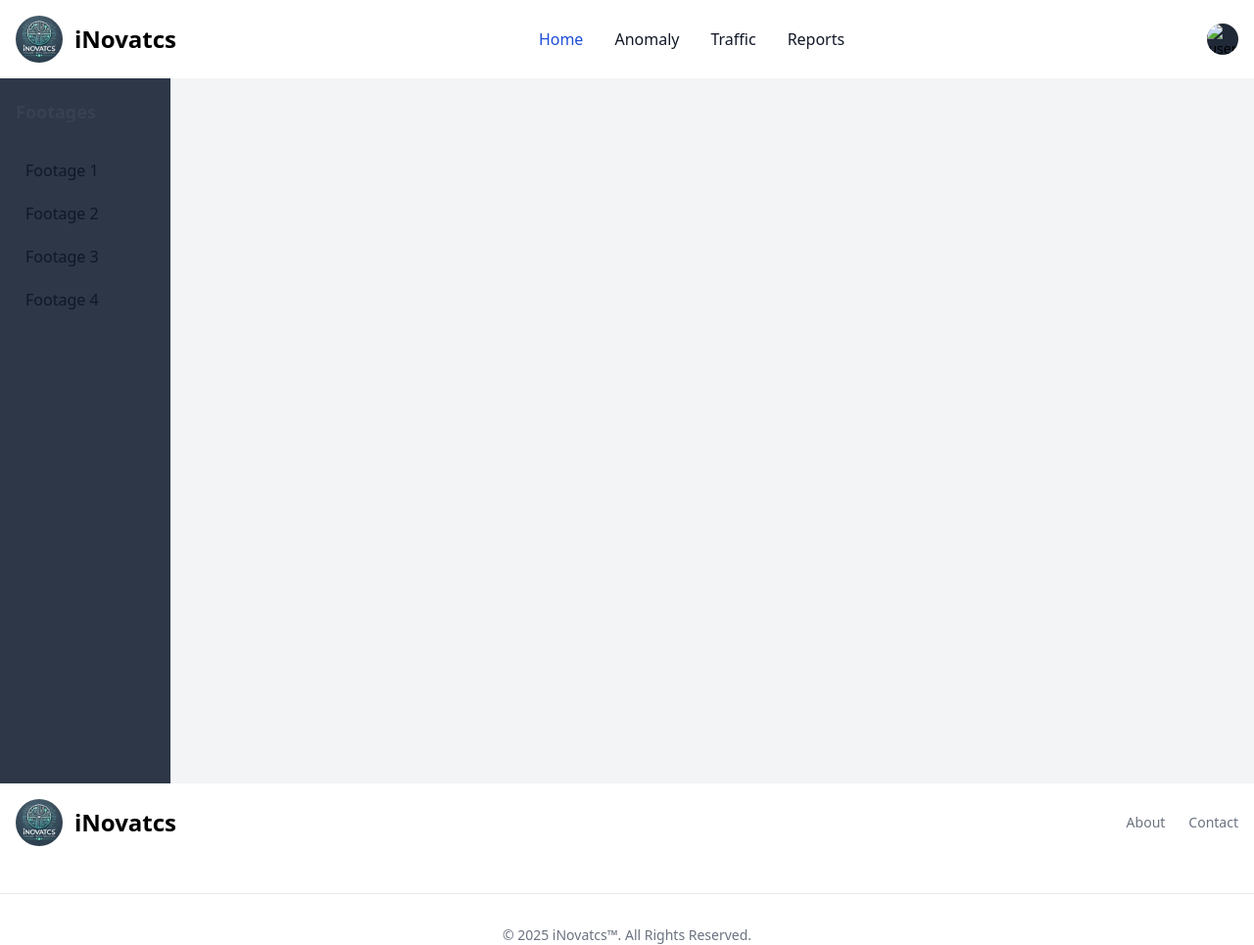
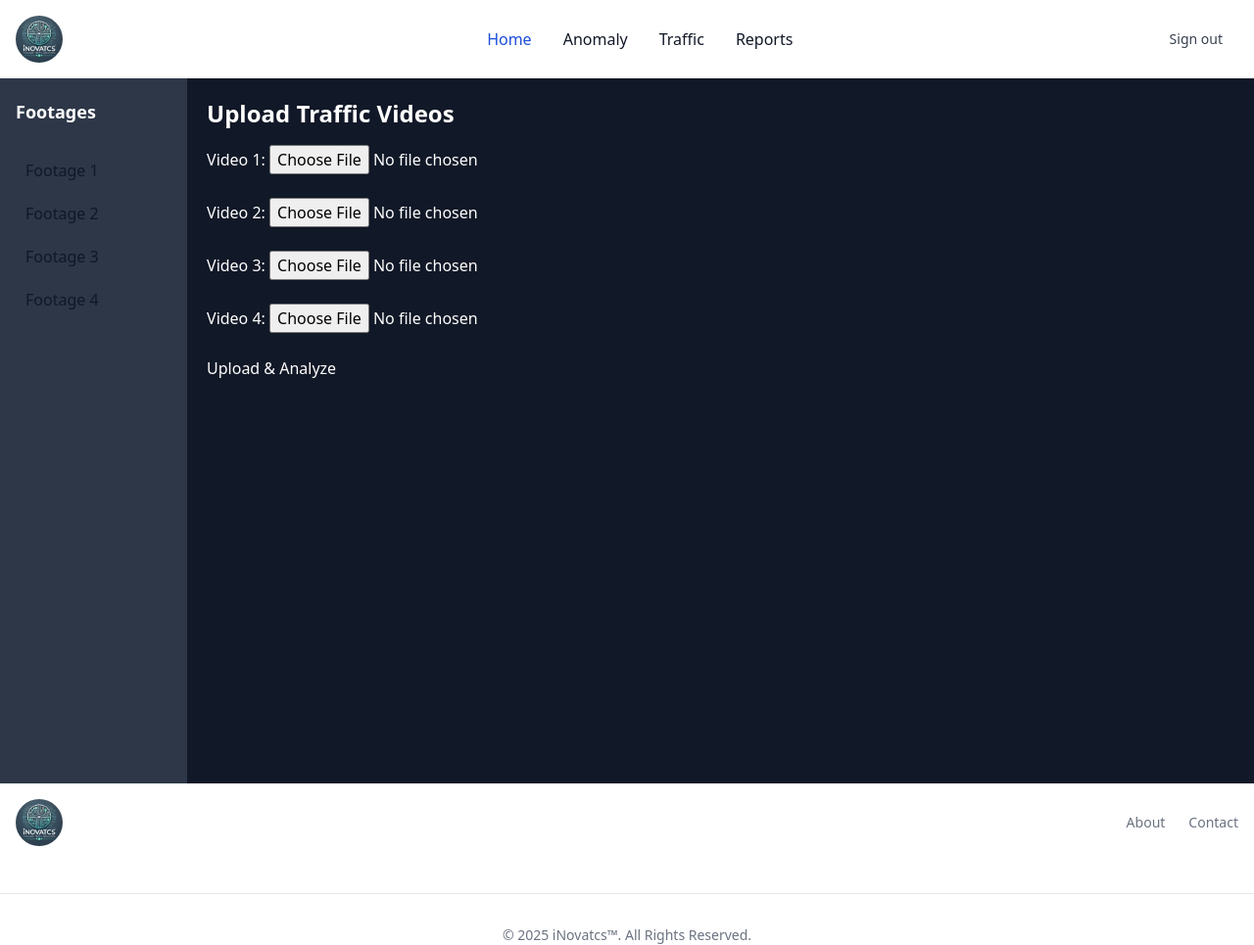
Before and after one commit to Saad00SD/iNovatcs-Intelligent_Traffic_Control_System_Final-Year-Project, a Django app: page /traffic/traffic/ in a window 1280 px wide. Shown: the whole page at 98% size. Run offline with Django 5.2, Linux system fonts and the light colour scheme; some libraries are stand-ins or nearby versions.

Commit message:
authentication setting

```diff
--- a/iNova/anomaly/urls.py
+++ b/iNova/anomaly/urls.py
@@ -19,7 +19,7 @@
     path('footage_3/', views.foot_3, name='foot_3'),
     path('footage_4/', views.foot_4, name='foot_4'),
     path('video_feed_uploaded/', views.video_feed_uploaded, name='video_feed_uploaded'),  # Add this
-    # path("detection/", views.alert_update,  name="detection")
+    path("detection/", views.alert_update,  name="detection")
     # path('video/', views.video_feed_uploaded, name='video')
 
 
--- a/iNova/anomaly/views.py
+++ b/iNova/anomaly/views.py
@@ -7,7 +7,7 @@
 import os
 import pandas
 import time
-model  = YOLO(r'anomaly/MLModels/best.pt')
+model  = YOLO(r'anomaly/MLModels/best_both.pt')
 
 
 from django.shortcuts import render
--- a/iNova/iNova/settings.py
+++ b/iNova/iNova/settings.py
@@ -109,6 +109,11 @@
     }
 }
 
+# Add Django's built-in authentication system
+AUTHENTICATION_BACKENDS = [
+    'django.contrib.auth.backends.ModelBackend',  # Default
+]
+
 
 # Password validation
 # https://docs.djangoproject.com/en/5.1/ref/settings/#auth-password-validators
--- a/iNova/templates/Traffic_page/footage_1.html
+++ b/iNova/templates/Traffic_page/footage_1.html
@@ -1,7 +1,16 @@
 {% extends 'websites/traffic.html' %}
+{% block content %}
 
-{% block content %}
-        <h2 class="text-2xl font-bold mb-6">Footage 1: Traffic Page</h2>
-         <h1>Footage 1 - Traffic</h1>
+<h2 class="text-2xl font-bold mb-4">Upload Traffic Videos</h2>
+
+<form method="post" enctype="multipart/form-data">
+    {% csrf_token %}
+    {% for i in "1234" %}
+        <label>Video {{ i }}:</label>
+        <input type="file" name="video{{ i }}" accept="video/*" required><br><br>
+    {% endfor %}
+    <button type="submit">Upload & Analyze</button>
+</form>
+
 
 {% endblock %}
--- a/iNova/templates/partials/nav2.html
+++ b/iNova/templates/partials/nav2.html
@@ -1,5 +1,4 @@
 {% load static %}
-
 
 <nav class="bg-white border-gray-200 dark:bg-gray-900">
   <div class="max-w-screen-xl flex flex-wrap items-center justify-between mx-auto p-4">
@@ -8,37 +7,10 @@
       <span class="self-center text-2xl font-semibold whitespace-nowrap dark:text-white">iNovatcs</span>
     </div>
     <div class="flex items-center md:order-2 space-x-3 md:space-x-0 rtl:space-x-reverse">
-        <button type="button" class="flex text-sm bg-gray-800 rounded-full md:me-0 focus:ring-4 focus:ring-gray-300 dark:focus:ring-gray-600" id="user-menu-button" aria-expanded="false" data-dropdown-toggle="user-dropdown" data-dropdown-placement="bottom">
-          <span class="sr-only">Open user menu</span>
-          <img class="w-8 h-8 rounded-full" src="" alt="user photo">
-        </button>
-        <!-- Dropdown menu -->
-        <div class="z-50 hidden my-4 text-base list-none bg-white divide-y divide-gray-100 rounded-lg shadow-sm dark:bg-gray-700 dark:divide-gray-600" id="user-dropdown">
-          <div class="px-4 py-3">
-            <span class="block text-sm text-gray-900 dark:text-white">Bonnie Green</span>
-            <span class="block text-sm  text-gray-500 truncate dark:text-gray-400">name@flowbite.com</span>
-          </div>
-          <ul class="py-2" aria-labelledby="user-menu-button">
-            <li>
-              <a href="#" class="block px-4 py-2 text-sm text-gray-700 hover:bg-gray-100 dark:hover:bg-gray-600 dark:text-gray-200 dark:hover:text-white">Dashboard</a>
-            </li>
-            <li>
-              <a href="#" class="block px-4 py-2 text-sm text-gray-700 hover:bg-gray-100 dark:hover:bg-gray-600 dark:text-gray-200 dark:hover:text-white">Settings</a>
-            </li>
-            <li>
-              <a href="#" class="block px-4 py-2 text-sm text-gray-700 hover:bg-gray-100 dark:hover:bg-gray-600 dark:text-gray-200 dark:hover:text-white">Earnings</a>
-            </li>
-            <li>
-              <a href="#" class="block px-4 py-2 text-sm text-gray-700 hover:bg-gray-100 dark:hover:bg-gray-600 dark:text-gray-200 dark:hover:text-white">Sign out</a>
-            </li>
-          </ul>
-        </div>
-        <button data-collapse-toggle="navbar-user" type="button" class="inline-flex items-center p-2 w-10 h-10 justify-center text-sm text-gray-500 rounded-lg md:hidden hover:bg-gray-100 focus:outline-none focus:ring-2 focus:ring-gray-200 dark:text-gray-400 dark:hover:bg-gray-700 dark:focus:ring-gray-600" aria-controls="navbar-user" aria-expanded="false">
-          <span class="sr-only">Open main menu</span>
-          <svg class="w-5 h-5" aria-hidden="true" xmlns="http://www.w3.org/2000/svg" fill="none" viewBox="0 0 17 14">
-              <path stroke="currentColor" stroke-linecap="round" stroke-linejoin="round" stroke-width="2" d="M1 1h15M1 7h15M1 13h15"/>
-          </svg>
-      </button>
+      <!-- Display the logged-in username and a logout button -->
+      <p class="mr-2">Hello, </p> <!-- Optional: Added margin-right for space between "Hello" and username -->
+      <span class="text-sm text-gray-900 dark:text-white">{{ request.user.username }}</span> <!-- Display logged-in username -->
+      <a href="{% url 'logout' %}" class="block px-4 py-2 text-sm text-gray-700 hover:bg-gray-100 dark:hover:bg-gray-600 dark:text-gray-200 dark:hover:text-white ml-4">Sign out</a> <!-- Link to logout with margin-left -->
     </div>
     <div class="items-center justify-between hidden w-full md:flex md:w-auto md:order-1" id="navbar-user">
       <ul class="flex flex-col font-medium p-4 md:p-0 mt-4 border border-gray-100 rounded-lg bg-gray-50 md:space-x-8 rtl:space-x-reverse md:flex-row md:mt-0 md:border-0 md:bg-white dark:bg-gray-800 md:dark:bg-gray-900 dark:border-gray-700">
@@ -54,7 +26,6 @@
         <li>
           <a href="{% url 'reports' %}" class="block py-2 px-3 text-gray-900 rounded-sm hover:bg-gray-100 md:hover:bg-transparent md:hover:text-blue-700 md:p-0 dark:text-white md:dark:hover:text-blue-500 dark:hover:bg-gray-700 dark:hover:text-white md:dark:hover:bg-transparent dark:border-gray-700">Reports</a>
         </li>
-
       </ul>
     </div>
   </div>
--- a/iNova/templates/websites/traffic.html
+++ b/iNova/templates/websites/traffic.html
@@ -13,7 +13,7 @@
     <style>
         /* Sidebar Styling */
         .sidebar {
-          width: 250px;
+          width: 220px;
           background-color: #2d3748;
           color: white;
           padding-top: 20px;
@@ -34,21 +34,25 @@
 
         /* Main Content Styling */
         .content {
-          margin-left: 260px; /* Space for the sidebar */
           padding: 20px;
-          height: calc(100vh - 80px); /* Full height minus header */
-          overflow-y: auto; /* Ensures the content area is scrollable */
+          height: calc(100vh - 80px);
+          overflow-y: auto;
+        }
+
+        /* Light text for headings */
+        h1, h2, h3, h4, h5, h6, p, label, span {
+          color: white;
         }
     </style>
 </head>
-<body class="bg-gray-100 dark:bg-gray-900">
+<body class="bg-gray-900 text-white">
     {% include 'partials/nav2.html' %}
 
     <div class="flex">
         <!-- Sidebar  -->
-        <div id="sidebar" class="sidebar p-4 bg-white dark:bg-gray-800">
+        <div id="sidebar" class="sidebar p-4">
             <!-- Sidebar Header -->
-            <h5 class="text-lg font-semibold text-gray-700 dark:text-gray-400 mb-6">Footages</h5>
+            <h5 class="text-lg font-semibold text-white mb-6">Footages</h5>
             <ul>
                 <li>
                     <a href="{% url 'footage_1' %}">
--- a/iNova/theme/static/css/dist/styles.css
+++ b/iNova/theme/static/css/dist/styles.css
@@ -819,10 +819,6 @@
   position: sticky;
 }
 
-.inset-0 {
-  inset: 0px;
-}
-
 .bottom-0 {
   bottom: 0px;
 }
@@ -949,6 +945,10 @@
 
 .mt-6 {
   margin-top: 1.5rem;
+}
+
+.ml-4 {
+  margin-left: 1rem;
 }
 
 .block {
@@ -1201,6 +1201,12 @@
   margin-bottom: calc(1rem * var(--tw-space-y-reverse));
 }
 
+.space-y-6 > :not([hidden]) ~ :not([hidden]) {
+  --tw-space-y-reverse: 0;
+  margin-top: calc(1.5rem * calc(1 - var(--tw-space-y-reverse)));
+  margin-bottom: calc(1.5rem * var(--tw-space-y-reverse));
+}
+
 .divide-y > :not([hidden]) ~ :not([hidden]) {
   --tw-divide-y-reverse: 0;
   border-top-width: calc(1px * calc(1 - var(--tw-divide-y-reverse)));
@@ -1382,10 +1388,6 @@
 .bg-white {
   --tw-bg-opacity: 1;
   background-color: rgb(255 255 255 / var(--tw-bg-opacity, 1));
-}
-
-.bg-opacity-50 {
-  --tw-bg-opacity: 0.5;
 }
 
 .bg-gradient-to-r {
--- a/iNova/theme/templates/partials/_sidebar.html
+++ b/iNova/theme/templates/partials/_sidebar.html
@@ -71,7 +71,7 @@
             </a>
           </li>
           <li class="nav-item">
-            <a class="nav-link d-flex align-items-center gap-2" href="#">
+            <a class="nav-link d-flex align-items-center gap-2" href="{% url 'logout' %}">
               <svg class="bi"><use xlink:href="#door-closed"/></svg>
               Sign out
             </a>
--- a/iNova/traffic/views.py
+++ b/iNova/traffic/views.py
@@ -2,6 +2,9 @@
 from django.core.files.storage import FileSystemStorage
 from django.conf import settings
 import os
+from ultralytics import YOLO
+import time
+model  = YOLO(r'anomaly/MLModels/best.pt')
 
 def footage_1(request):
     return render(request, 'Traffic_page/footage_1.html')
@@ -15,43 +18,12 @@
 def footage_4(request):
     return render(request, 'Traffic_page/footage_4.html')
 
-
 from django.shortcuts import render
 from django.core.files.storage import FileSystemStorage
+from django.conf import settings
+import os
+
 
 def traffic(request):
-    video_1_url = None
-    video_2_url = None
-    video_3_url = None
-    video_4_url = None
 
-    if request.method == 'POST':
-        fs = FileSystemStorage()
-
-        # Handle video uploads
-        if 'video_1' in request.FILES:
-            video_1 = request.FILES['video_1']
-            video_1_name = fs.save(f'videos/{video_1.name}', video_1)
-            video_1_url = fs.url(video_1_name)
-
-        if 'video_2' in request.FILES:
-            video_2 = request.FILES['video_2']
-            video_2_name = fs.save(f'videos/{video_2.name}', video_2)
-            video_2_url = fs.url(video_2_name)
-
-        if 'video_3' in request.FILES:
-            video_3 = request.FILES['video_3']
-            video_3_name = fs.save(f'videos/{video_3.name}', video_3)
-            video_3_url = fs.url(video_3_name)
-
-        if 'video_4' in request.FILES:
-            video_4 = request.FILES['video_4']
-            video_4_name = fs.save(f'videos/{video_4.name}', video_4)
-            video_4_url = fs.url(video_4_name)
-
-    return render(request, 'websites/traffic.html', {
-        'video_1_url': video_1_url,
-        'video_2_url': video_2_url,
-        'video_3_url': video_3_url,
-        'video_4_url': video_4_url,
-    })
+    return render(request, 'Traffic_page/footage_1.html')
--- a/iNova/users/urls.py
+++ b/iNova/users/urls.py
@@ -1,11 +1,18 @@
 from django.urls import path
-from .views import register,user_home,user_login,user_logout
-from . import views
-from django.views.decorators.csrf import csrf_exempt
+from users import views as user_views  # Import views from the users app
+from anomaly import views as anomaly_views  # Import views from the anomaly app
+from traffic import views as traffic_views  # Import views from the traffic app
+from reports import views as reports_views  # Import views from the reports app
 
 urlpatterns = [
-    path('',user_home,name = 'home'),
-    path('login/', user_login, name='login'),
-    path('register/', register, name='register'),
-    path('logout',user_logout,name = 'logout')
+    # User-related URLs
+    path('register/', user_views.register, name='register'),
+    path('login/', user_views.user_login, name='login'),
+    path('logout/', user_views.user_logout, name='logout'),
+
+    # Protected Pages (only accessible by logged-in users)
+    path('home/', user_views.user_home, name='home'),  # Redirect to home or dashboard after login
+    path('anomaly/', anomaly_views.anomaly, name='anomaly'),  # Protected anomaly page
+    path('traffic/', traffic_views.traffic, name='traffic'),  # Protected traffic page
+    path('reports/', reports_views.reports, name='reports'),  # Protected reports page
 ]
```
Also changed, not shown: iNova/templates/Anomaly_pages/footage_1.html (+11 -19 lines), iNova/templates/websites/login.html (+16 -34 lines), iNova/templates/websites/register.html (+4 -28 lines), iNova/users/views.py (+37 -20 lines), iNova/reports/migrations/0002_alter_incidentreport_incident_id.py (added), 1 other file. Lines whose indentation alone changed are shown as unchanged.
